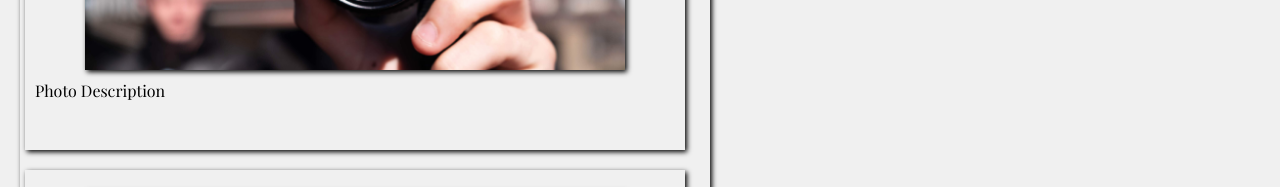
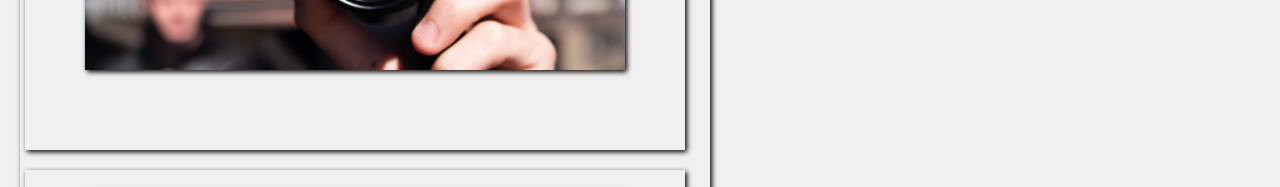
Before and after one commit to seth0808/personal-site5.0, a plain HTML site: page pages/photos.html in a window 1280 px wide. Shown: the part 360-547 px from the top of the page. Drawn offline with nearby package versions, Linux system fonts and the light colour scheme; grey boxes are pictures that could not be loaded.

Commit message:
Update photos.html

```diff
--- a/pages/photos.html
+++ b/pages/photos.html
@@ -38,67 +38,56 @@
                         <div class="img_container">
                             <img id="img1" style="height: 200px;" src="../assets/img1.jpg">
                         </div>
-                        <p>Photo Description</p>
                     </div>
                     <div class="item">
                         <div class="img_container">
                             <img id="img2" style="height: 150px;" src="../assets/img2.jpg">
                         </div>
-                        <p>Photo Description</p>
                     </div>
                     <div class="item">
                         <div class="img_container">
                             <img id="img3" style="height: 200px; margin-top: -25px;" src="../assets/img3.jpg">
                         </div>
-                        <p>Photo Description</p>
                     </div>
                     <div class="item">
                         <div class="img_container">
                             <img id="img4" style="height: 200px; margin-top: -50px" src="../assets/img4.jpg">
                         </div>
-                        <p>Photo Description</p>
                     </div>
                     <div class="item">
                         <div class="img_container">
                             <img id="img5" style="height: 200px; margin-top: -50px" src="../assets/img5.jpg">
                         </div>
-                        <p>Photo Description</p>
                     </div>
                     <div class="item">
                         <div class="img_container">
                             <img id="img6" style="height: 200px; margin-top: -50px; margin-left: -50px;" src="../assets/img6.jpg">
                         </div>
-                        <p>Photo Description</p>
                     </div>
                     <div class="item">
                         <div class="img_container">
                             <img id="img7" style="height: 200px; margin-top: -50px" src="../assets/img7.jpg">
                         </div>
-                        <p>Photo Description</p>
                     </div>
                     <div class="item">
                         <div class="img_container">
                             <img id="img8" style="height: 200px; margin-top: -25px; margin-left: -10px" src="../assets/img8.jpg">
                         </div>
-                        <p>Photo Description</p>
                     </div>
                     <div class="item">
                         <div class="img_container">
                             <img id="img9" style="height: 180px; margin-top: 0px" src="../assets/img9.jpg">
                         </div>
-                        <p>Photo Description</p>
                     </div>
                     <div class="item">
                         <div class="img_container">
                             <img id="img10" style="height: 225px; margin-top: -50px" src="../assets/img10.jpg">
                         </div>
-                        <p>Photo Description</p>
                     </div>
                     <div class="item">
                         <div class="img_container">
                             <img id="img11" style="height: 150px;" src="../assets/img11.jpg">
                         </div>
-                        <p>Photo Description</p>
                     </div>
 
 
```
